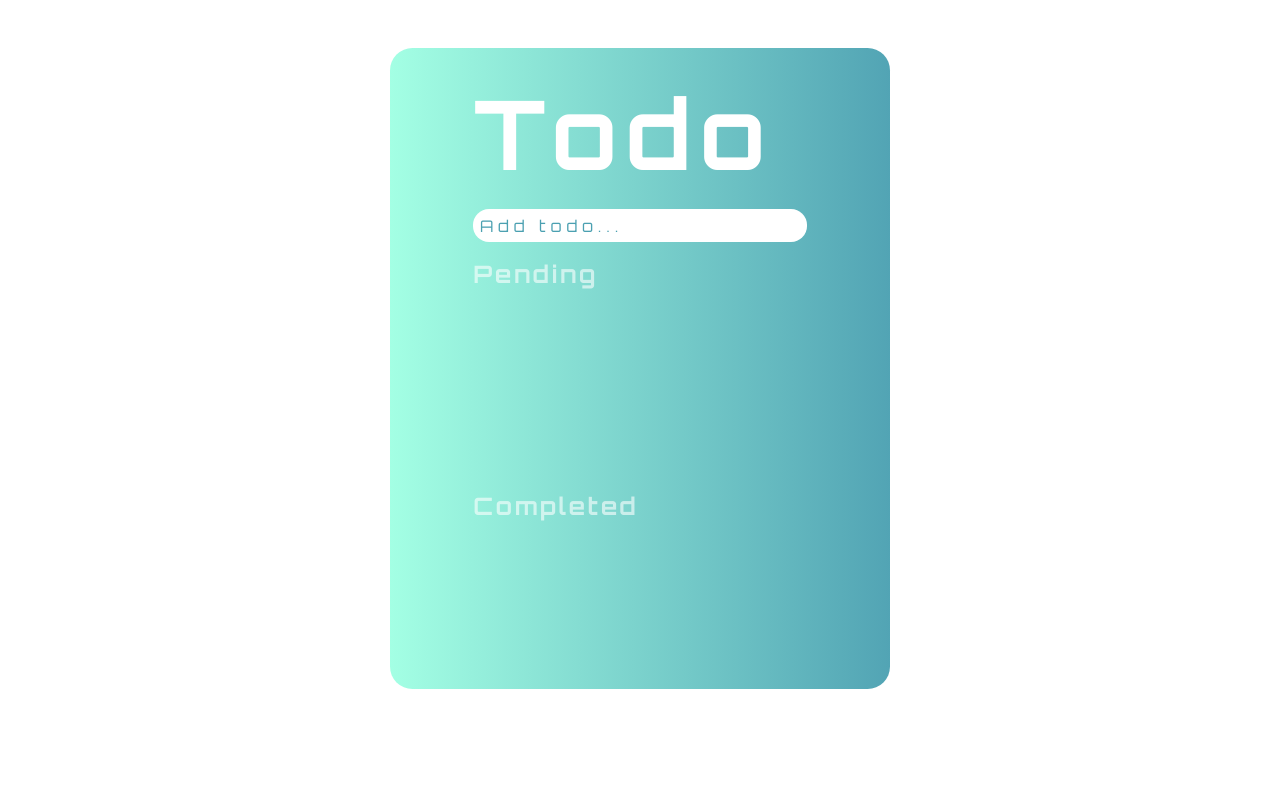
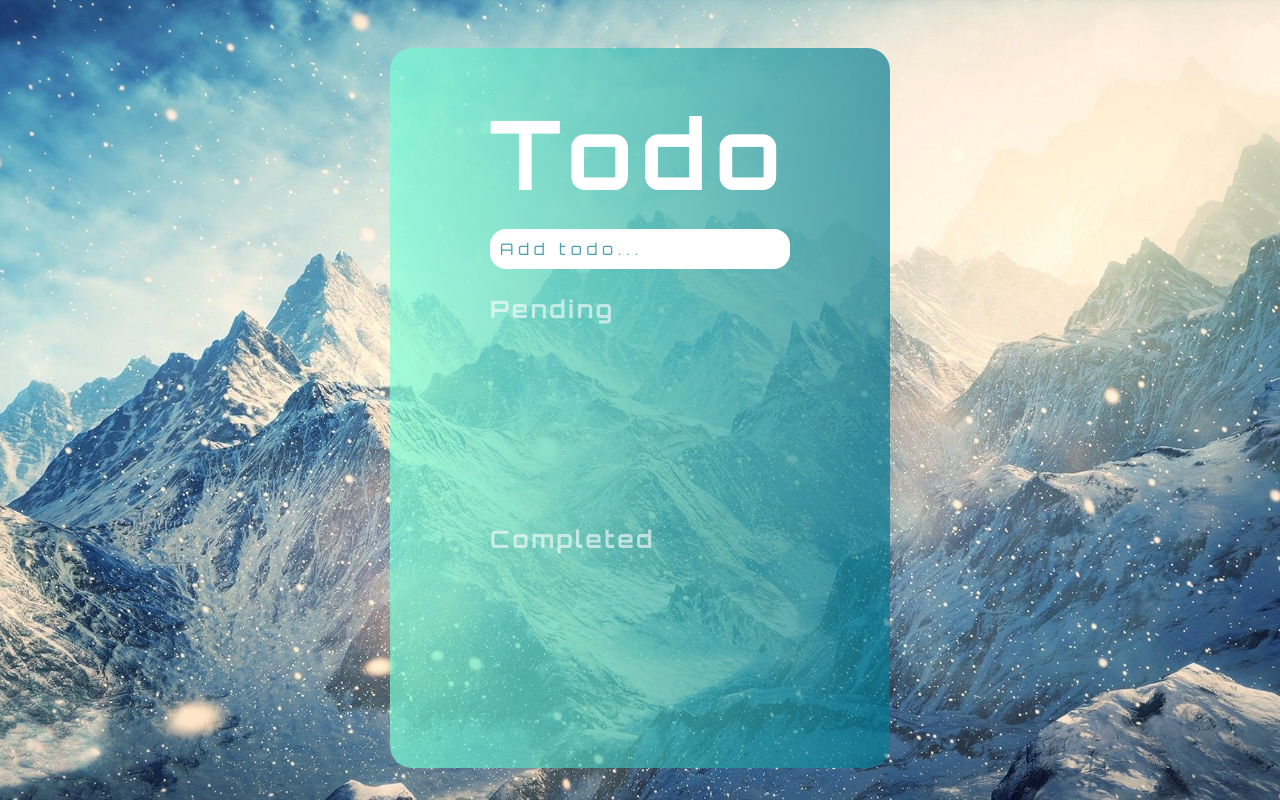
Before and after one commit to Amirmoh10/TodoListApp, a React (Create React App) app: page / in a window 1280 px wide. Built offline with nearby package versions, Linux system fonts and the light colour scheme.

Commit message:
updated commit

```diff
--- a/public/index.html
+++ b/public/index.html
@@ -12,10 +12,10 @@
     <link rel="apple-touch-icon" href="%PUBLIC_URL%/logo192.png" />
 
     <link rel="manifest" href="%PUBLIC_URL%/manifest.json" />
-    <link rel="stylesheet" href="https://fonts.googleapis.com/css?family=Roboto:300,400,500,700&display=swap" />
-    <link rel="stylesheet" href="https://fonts.googleapis.com/icon?family=Material+Icons" />
     <link href="https://fonts.googleapis.com/css2?family=Orbitron:wght@400;500;600;700;800;900&display=swap" rel="stylesheet">
-    <title>React App</title>
+    <script src="https://kit.fontawesome.com/1095626569.js" crossorigin="anonymous"></script>
+
+    <title>TodoList</title>
 
   </head>
   <body>
--- a/src/App.css
+++ b/src/App.css
@@ -7,29 +7,68 @@
 html {
   height: 100%;
 }
-  /* body {
+
+body {
   background-image: url(./todoBackground.jpg);
   background-size: cover;
   background-position: top;
   background-repeat: no-repeat;
-} */
+}
+
 ::-webkit-scrollbar {
   width: 5px;
+  height: 5px;
 }
 
-/* Track */
 ::-webkit-scrollbar-track {
   border-radius: 10px;
 }
 
-/* Handle */
 ::-webkit-scrollbar-thumb {
   background: rgba(120, 255, 215, 0.301);
   border-radius: 10px;
 }
 
-/* Handle on hover */
+::-webkit-scrollbar-corner {
+  background-color: rgba(120, 255, 215, 0.301);
+}
 
+.app {
+  background: linear-gradient(
+    to right,
+    rgba(120, 255, 215, 0.68),
+    rgba(0, 121, 145, 0.68)
+  );
+  width: 500px;
+  height: 720px;
+  margin: 3em auto;
+  border-radius: 1.4em;
+  display: flex;
+  flex-direction: column;
+  justify-content: center;
+  align-items: center;
+}
+
+.app h1 {
+  font-size: 6em;
+  font-family: Orbitron;
+  letter-spacing: 10px;
+  color: white;
+}
+
+input {
+  padding: 2% 0 2% 2%;
+  border-style: none;
+  border-radius: 1em;
+  font-size: 16px;
+  font-family: "Orbitron";
+  outline: none;
+  background-color: white;
+  color: #007991;
+  letter-spacing: 3px;
+  width: 60%;
+  margin-top: 1em;
+}
 
 ::placeholder {
   color: #007991;
@@ -38,12 +77,14 @@ html {
 }
 
 .sectionsContainer {
+  width: 60%;
   height: 430px;
   display: flex;
   flex-direction: column;
   margin: 5% auto 0 auto;
   overflow-y: scroll;
 }
+
 .pendingSection {
   height: 50%;
   text-align: start;
@@ -54,13 +95,12 @@ html {
   margin-bottom: 10%;
 }
 
-.completeSection{
+.completeSection {
   height: 50%;
   text-align: start;
   font-family: "Orbitron", sans-serif;
   font-size: 16px;
   letter-spacing: 2.5px;
-
 }
 
 .todoContainer {
--- a/src/App.js
+++ b/src/App.js
@@ -1,50 +1,6 @@
 import React, { useState } from "react";
 import PropTypes from "prop-types";
-import Grid from "@material-ui/core/Grid";
-import { makeStyles } from "@material-ui/core/styles";
-import CheckCircleOutlineIcon from "@material-ui/icons/CheckCircleOutline";
-import HighlightOffIcon from "@material-ui/icons/HighlightOff";
 import "./App.css";
-
-const useStyles = makeStyles({
-  backgroundStyle: {
-    backgroundImage: "url(src/todoBackground.jpg)",
-    backgroundSize: "cover",
-    backgroundPosition: "top",
-    backgroundRepeat: "no-repeat",
-  },
-
-  appStyle: {
-    background:
-      "linear-gradient(to right,rgba(120, 255, 215, 0.68), rgba(0, 121, 145, 0.68))",
-    width: "500px",
-    height: "720px",
-    margin: "3em auto",
-    borderRadius: "1.4em",
-  },
-  appTitleStyle: {
-    width: "100%",
-    marginTop: "25px",
-    fontSize: "6em",
-    fontFamily: "Orbitron",
-    letterSpacing: "10px",
-    color: "white",
-  },
-
-  inputStyle: {
-    padding: "2% 0 2% 2%",
-    borderStyle: "none",
-    borderRadius: "1em",
-    fontSize: "16px",
-    fontFamily: "Orbitron",
-    outline: "none",
-    backgroundColor: "white",
-    color: "#007991",
-    letterSpacing: "3px",
-    width: "100%",
-    marginTop: "1em",
-  },
-});
 
 const sectionTypeTitle = {
   completed: "Completed",
@@ -78,21 +34,15 @@ function App() {
     }
   }
 
-  const classes = useStyles();
-
   return (
-    <Grid container direction="column">
-      <Grid item container dirction="column" xs={12} className={classes.appStyle}   justify="center">
-        <Grid item xs={2} />
-        <Grid item xs={8}>
-          <h1 className={classes.appTitleStyle}> Todo </h1>
+    <div className="app">
+      <h1 className="title"> Todo </h1>
       <input
         type="text"
         placeholder="Add todo..."
         value={typedInTodo}
         onChange={(event) => settypedInTodo(event.target.value)}
         onKeyDown={onKeyDown}
-            className={classes.inputStyle}
       />
       <div className="sectionsContainer">
         <div className="pendingSection">
@@ -111,10 +61,7 @@ function App() {
           />
         </div>
       </div>
-        </Grid>
-        <Grid item xs={2} />
-      </Grid>
-    </Grid>
+    </div>
   );
 }
 
@@ -136,16 +83,27 @@ function TodoList({ sectionTitle, completeTodo, deleteTodo, sectionList }) {
             <span> {todo} </span>
             {sectionTitle === "pending" ? (
               <div className="pendingSectionButtons">
-                <CheckCircleOutlineIcon onClick={() => completeTodo(index)} />
-                <HighlightOffIcon
+                <span
+                  className="completeButton"
+                  onClick={() => completeTodo(index)}
+                >
+                  <i class="fas fa-check"></i>
+                </span>
+                <span
+                  className="deleteButton"
                   onClick={() => deleteTodo(index, sectionTitle)}
-                />
+                >
+                  <i class="fas fa-times"></i>
+                </span>
               </div>
             ) : (
               <div className="CompleteSectionButton">
-                <HighlightOffIcon
+                <span
+                  className="deleteButton"
                   onClick={() => deleteTodo(index, sectionTitle)}
-                />
+                >
+                  <i class="fas fa-times"></i>
+                </span>
               </div>
             )}
           </div>
```
Lines whose indentation alone changed are shown as unchanged.
